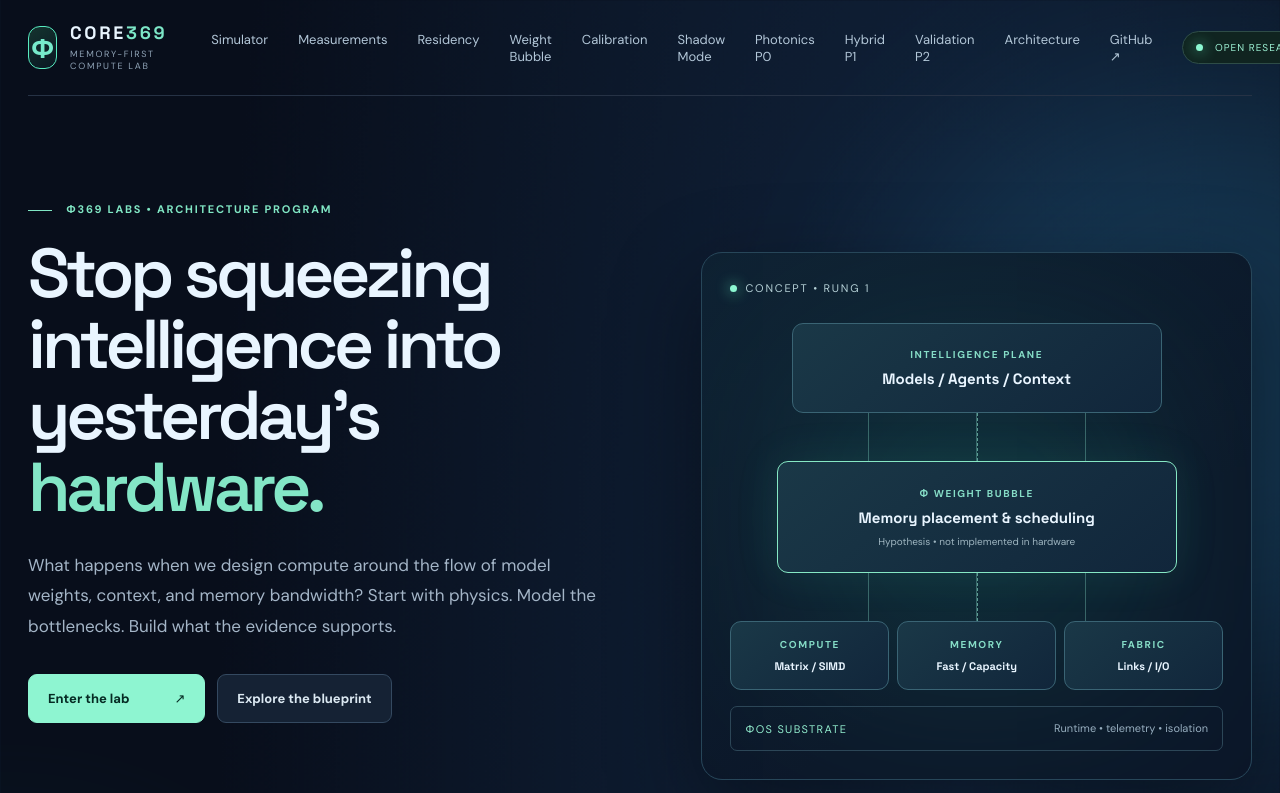
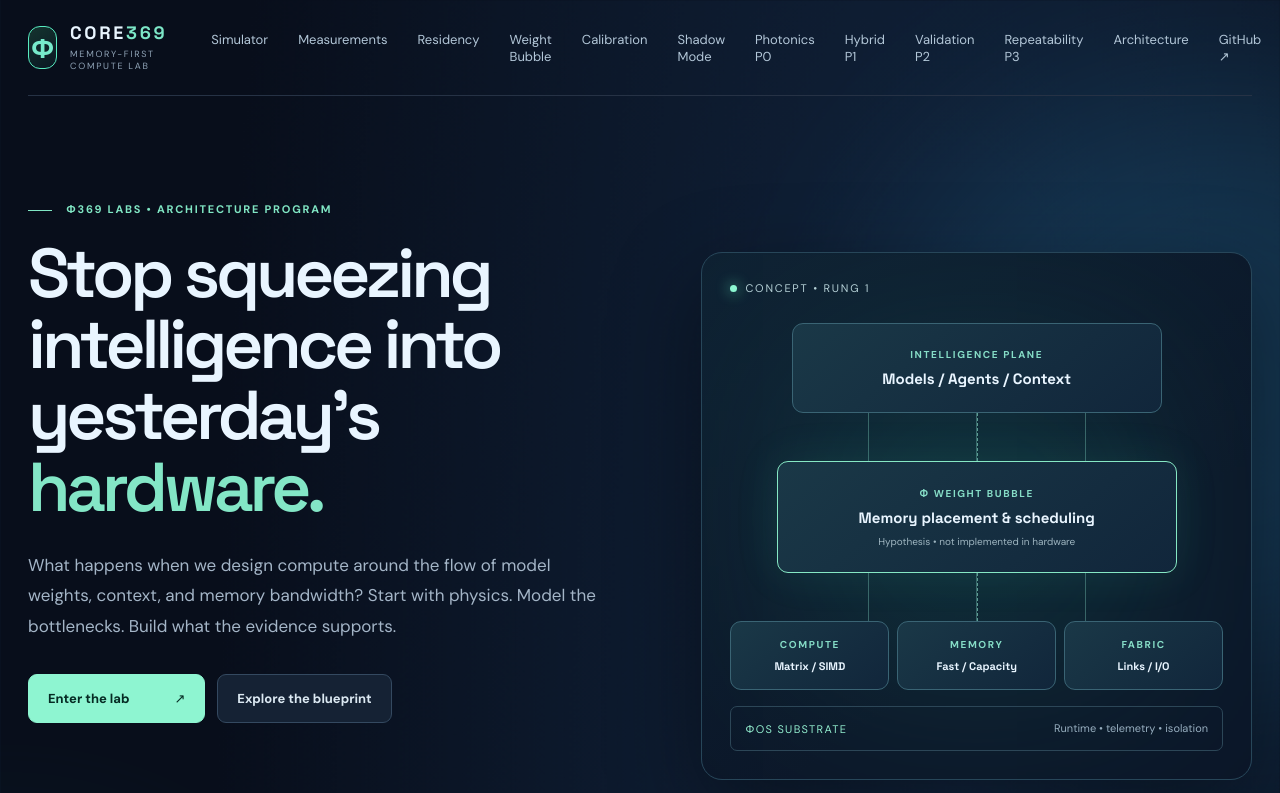
Before and after one commit to MichaelWave369/-Core369, a React (Vite) app: page / in a window 1280 px wide. Shown: the top 793 px of the page. Built offline with nearby package versions, Linux system fonts and the light colour scheme.

Commit message:
feat(photonics): mount P3 repeatability review in research lab

```diff
--- a/src/App.jsx
+++ b/src/App.jsx
@@ -8,6 +8,7 @@ import ShadowLab from './ShadowLab.jsx';
 import PhotonicLab from './PhotonicLab.jsx';
 import HybridLab from './HybridLab.jsx';
 import PhotonicsP2Lab from './PhotonicsP2Lab.jsx';
+import PhotonicsP3Lab from './PhotonicsP3Lab.jsx';
 
 const rounded = (n, decimals = 1) => Number.isFinite(n)
   ? n.toLocaleString('en-US', { maximumFractionDigits: decimals })
@@ -133,7 +134,7 @@ export default function App() {
     <div className="ambient ambient-a"></div><div className="ambient ambient-b"></div>
     <header className="site-header container">
       <a href="#top" className="brand"><div className="brand-mark">Φ</div><div><strong>CORE<span>369</span></strong><small>MEMORY-FIRST COMPUTE LAB</small></div></a>
-      <nav><a href="#laboratory">Simulator</a><a href="#measurements">Measurements</a><a href="#residency">Residency</a><a href="#bubble">Weight Bubble</a><a href="#calibration">Calibration</a><a href="#shadow">Shadow Mode</a><a href="#photonics">Photonics P0</a><a href="#hybrid">Hybrid P1</a><a href="#photonics-p2">Validation P2</a><a href="#architecture">Architecture</a><a href="https://github.com/MichaelWave369/-Core369" target="_blank" rel="noreferrer">GitHub ↗</a></nav>
+      <nav><a href="#laboratory">Simulator</a><a href="#measurements">Measurements</a><a href="#residency">Residency</a><a href="#bubble">Weight Bubble</a><a href="#calibration">Calibration</a><a href="#shadow">Shadow Mode</a><a href="#photonics">Photonics P0</a><a href="#hybrid">Hybrid P1</a><a href="#photonics-p2">Validation P2</a><a href="#photonics-p3">Repeatability P3</a><a href="#architecture">Architecture</a><a href="https://github.com/MichaelWave369/-Core369" target="_blank" rel="noreferrer">GitHub ↗</a></nav>
       <div className="live-pill"><i></i> OPEN RESEARCH / R2E</div>
     </header>
     <main id="top">
@@ -211,6 +212,7 @@ export default function App() {
       <PhotonicLab />
       <HybridLab />
       <PhotonicsP2Lab />
+      <PhotonicsP3Lab />
 
       <section id="architecture" className="architecture container">
         <div className="section-heading"><div><div className="kicker">DESIGN PHILOSOPHY</div><h2>Build from the workload outward.</h2><p>Three layers, one rule: every proposed gain must survive measurement.</p></div></div>
@@ -229,6 +231,7 @@ export default function App() {
           <div><span>P0 • EXPERIMENT</span><strong>Photonics-inspired delay lab</strong><small>Offline PyTorch simulator, controlled baselines, read-only local report import</small></div>
           <div><span>P1 • EXPERIMENT</span><strong>Hybrid CPU/GPU routing</strong><small>Matched digital reservoir math, timed stage transfers, optional CUDA parity</small></div>
           <div><span>P2 • EXPERIMENT</span><strong>Controlled numerical validation</strong><small>Two tasks, seeded paired runs, shuffled method order, exploratory timing uncertainty</small></div>
+          <div><span>P3 • EXPERIMENT</span><strong>Repeatability evidence gate</strong><small>Two independently captured P2 reports, strict environment matching and drift diagnostics</small></div>
         </div>
       </section>
     </main>
```
